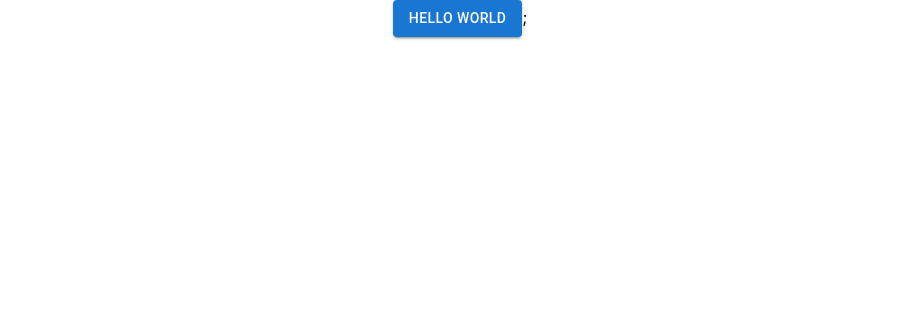
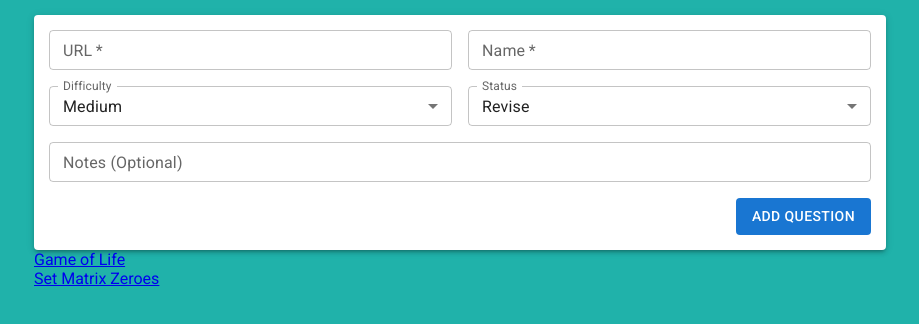
Before and after one commit to Prashant2303/mql, a React (Create React App) app: page / in a window 1280 px wide. Shown: the top 324 px of the page, without its empty margins (180-1099 px from the left). Built offline with nearby package versions, Linux system fonts and the light colour scheme.

Commit message:
Added AddQuestion Component

```diff
--- a/public/index.html
+++ b/public/index.html
@@ -1,14 +1,13 @@
 <!DOCTYPE html>
 <html lang="en">
+
 <head>
   <meta charset="utf-8" />
   <link rel="icon" href="%PUBLIC_URL%/favicon.ico" />
+  <link rel="stylesheet" href="https://fonts.googleapis.com/css?family=Roboto:300,400,500,700&display=swap" />
   <meta name="viewport" content="width=device-width, initial-scale=1" />
   <meta name="theme-color" content="#000000" />
-    <meta
-      name="description"
-      content="Web site created using create-react-app"
-    />
+  <meta name="description" content="Web site created using create-react-app" />
   <link rel="apple-touch-icon" href="%PUBLIC_URL%/logo192.png" />
   <!--
       manifest.json provides metadata used when your web app is installed on a
@@ -26,6 +25,7 @@
     -->
   <title>React App</title>
 </head>
+
 <body>
   <noscript>You need to enable JavaScript to run this app.</noscript>
   <div id="root"></div>
@@ -40,4 +40,5 @@
       To create a production bundle, use `npm run build` or `yarn build`.
     -->
 </body>
+
 </html>
--- a/src/App.css
+++ b/src/App.css
@@ -1,38 +1,5 @@
 .App {
-  text-align: center;
+  /* text-align: center; */
+  margin-top: 15px;
+  /* border: 2px solid blue; */
 }
-
-.App-logo {
-  height: 40vmin;
-  pointer-events: none;
-}
-
-@media (prefers-reduced-motion: no-preference) {
-  .App-logo {
-    animation: App-logo-spin infinite 20s linear;
-  }
-}
-
-.App-header {
-  background-color: #282c34;
-  min-height: 100vh;
-  display: flex;
-  flex-direction: column;
-  align-items: center;
-  justify-content: center;
-  font-size: calc(10px + 2vmin);
-  color: white;
-}
-
-.App-link {
-  color: #61dafb;
-}
-
-@keyframes App-logo-spin {
-  from {
-    transform: rotate(0deg);
-  }
-  to {
-    transform: rotate(360deg);
-  }
-}
--- a/src/App.js
+++ b/src/App.js
@@ -1,28 +1,17 @@
-import logo from './logo.svg';
 import './App.css';
-import * as React from 'react';
-import ReactDOM from 'react-dom';
-import Button from '@mui/material/Button';
+import React from 'react';
+import { Container, Grid } from '@mui/material';
+import AddQuestion from './components/AddQuestion';
+import List from './components/List';
 
 function App() {
   return (
-    <div className="App">
-      <Button variant="contained">Hello World</Button>;
-      {/* <header className="App-header">
-        <img src={logo} className="App-logo" alt="logo" />
-        <p>
-          Edit <code>src/App.js</code> and save to reload.
-        </p>
-        <a
-          className="App-link"
-          href="https://reactjs.org"
-          target="_blank"
-          rel="noopener noreferrer"
-        >
-          Learn React
-        </a>
-      </header> */}
-    </div>
+    <Container className="App" maxWidth="md">
+      {/* <Grid container sx={{border:'1px solid green'}}> */}
+        <AddQuestion />
+        <List />
+      {/* </Grid> */}
+    </Container>
   );
 }
 
--- /dev/null
+++ b/src/components/AddQuestion.js
@@ -0,0 +1,149 @@
+import React, { useState } from 'react';
+import { Grid, TextField, Button, Paper, MenuItem } from '@mui/material';
+
+const AddQuestion = () => {
+
+    const difficulties = ['Easy', 'Medium', 'Hard'];
+    const statuses = ['Not Attempted', 'Revise', 'Done'];
+    const initialState = {
+        'url': '',
+        'site': '',
+        'name': '',
+        'difficulty': 'Medium',
+        'status': 'Revise',
+        'notes': ''
+    };
+    const initialErrors = {
+        'url': false,
+        'name': false
+    };
+
+    const [state, setState] = useState(initialState);
+    const [errors, setErrors] = useState(initialErrors);
+
+    const handleUrlChange = (e) => {
+        setErrors({ ...errors, [e.target.name]: false })
+        try {
+            const url = new URL(e.target.value);
+            setState({
+                ...state,
+                [e.target.name]: e.target.value,
+                name: url.pathname.substring(10),
+                site: url.hostname
+            });
+        } catch (err) {
+            setErrors({ ...errors, [e.target.name]: true })
+        }
+    }
+
+    const handleChange = (e) => {
+        if (e.target.name === 'name') {
+            setErrors({ ...errors, [e.target.name]: false })
+            if (e.target.value.trim() === '')
+                setErrors({ ...errors, [e.target.name]: true })
+        }
+        setState({ ...state, [e.target.name]: e.target.value });
+    }
+
+    const handleSubmit = (e) => {
+        if (errors.url || errors.name)
+            alert('Please fill all required fields');
+        else
+            console.log('formData ', state);
+    }
+
+    return (
+        // <Grid item>
+        <Paper className="form" elevation={3} sx={{ padding: '15px' }}>
+            <Grid container spacing={2}>    {/* Adding xs and spacing together causes component to shift left */}
+                <Grid item xs={6}>
+                    <TextField
+                        id="url"
+                        name="url"
+                        label="URL"
+                        variant="outlined"
+                        placeholder="e.g - https://leetcode.com/problems/basic-calculator-ii/"
+                        fullWidth
+                        onChange={handleUrlChange}
+                        required
+                        size="small"
+                        error={errors.url}
+                        helperText={errors.url ? "Invalid URL" : null}
+                    />
+                </Grid>
+                <Grid item xs={6}>
+                    <TextField
+                        id="name"
+                        name="name"
+                        label="Name"
+                        variant="outlined"
+                        fullWidth
+                        value={state.name}
+                        onChange={handleChange}
+                        required
+                        size="small"
+                        error={errors.name}
+                        helperText={errors.name ? "Required" : null}
+                    />
+                </Grid>
+                <Grid item xs={6}>
+                    <TextField
+                        id="difficulty"
+                        name="difficulty"
+                        select
+                        label="Difficulty"
+                        value={state.difficulty}
+                        onChange={handleChange}
+                        fullWidth
+                        // margin="normal"
+                        size="small"
+                    >
+                        {difficulties.map((option) => (
+                            <MenuItem id={option} key={option} value={option}>
+                                {option}
+                            </MenuItem>
+                        ))}
+                    </TextField>
+                </Grid>
+                <Grid item xs={6}>
+                    <TextField
+                        id="status"
+                        name="status"
+                        select
+                        label="Status"
+                        value={state.status}
+                        onChange={handleChange}
+                        fullWidth
+                        // margin="normal"
+                        size="small"
+                    >
+                        {statuses.map((option) => (
+                            <MenuItem id={option} key={option} value={option}>
+                                {option}
+                            </MenuItem>
+                        ))}
+                    </TextField>
+                </Grid>
+                <Grid item xs={12}>
+                    <TextField
+                        id="notes"
+                        name="notes"
+                        label="Notes (Optional)"
+                        multiline
+                        value={state.notes}
+                        onChange={handleChange}
+                        fullWidth
+                        // margin="normal"
+                        size="small"
+                    />
+                </Grid>
+                <Grid item direction="row-reverse" xs={12} sx={{ display: 'flex' }}>
+                    <Button variant="contained" disableElevation type="submit" onClick={handleSubmit}>Add Question</Button>
+                </Grid>
+            </Grid>
+        </Paper>
+        // </Grid>
+    )
+}
+
+export default AddQuestion;
--- /dev/null
+++ b/src/components/List.js
@@ -0,0 +1,32 @@
+import React from 'react';
+
+const List = () => {
+    let questions = [
+        {
+            link: 'https://leetcode.com/problems/game-of-life/',
+            site: 'Leetcode',
+            name: 'Game of Life',
+            difficulty: '',
+            status: '',
+            notes: '',
+        },
+        {
+            link: 'https://leetcode.com/problems/set-matrix-zeroes/',
+            site: 'Leetcode',
+            name: 'Set Matrix Zeroes',
+            difficulty: '',
+            status: '',
+            notes: '',
+        },
+    ];
+
+    return (
+        <div>
+            {
+                questions.map((question) => <div><a href={question.link} target='_blank'>{question.name}</a> </div>)
+            }
+        </div>
+    )
+}
+
+export default List;
--- a/src/index.css
+++ b/src/index.css
@@ -1,13 +1,6 @@
 body {
   margin: 0;
-  font-family: -apple-system, BlinkMacSystemFont, 'Segoe UI', 'Roboto', 'Oxygen',
-    'Ubuntu', 'Cantarell', 'Fira Sans', 'Droid Sans', 'Helvetica Neue',
-    sans-serif;
+  font-family: 'Roboto';
   -webkit-font-smoothing: antialiased;
-  -moz-osx-font-smoothing: grayscale;
+  background-color:lightseagreen;
 }
-
-code {
-  font-family: source-code-pro, Menlo, Monaco, Consolas, 'Courier New',
-    monospace;
-}
```
Also changed, not shown: 1 other file (tests, documents, lock files or other folders). Lines whose indentation alone changed are shown as unchanged.
